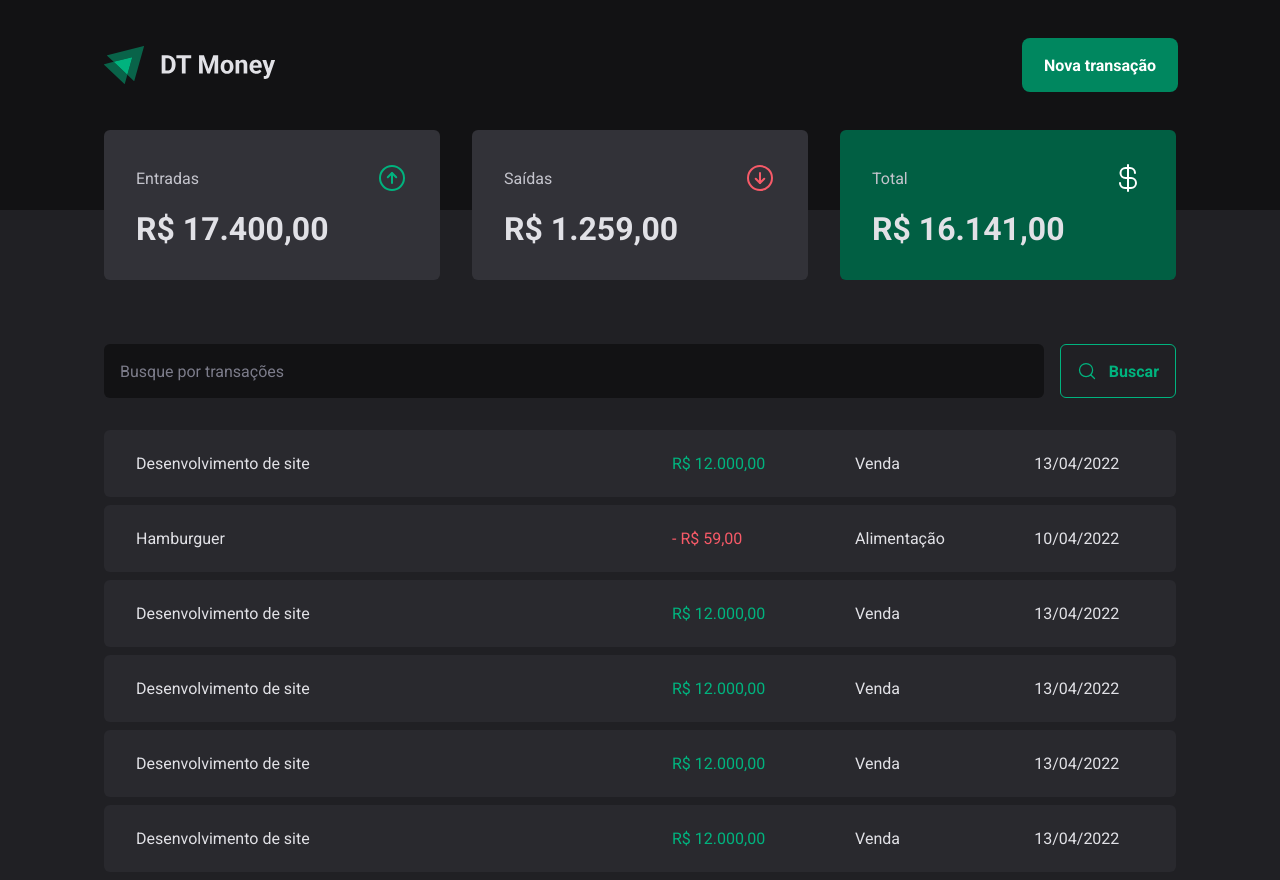
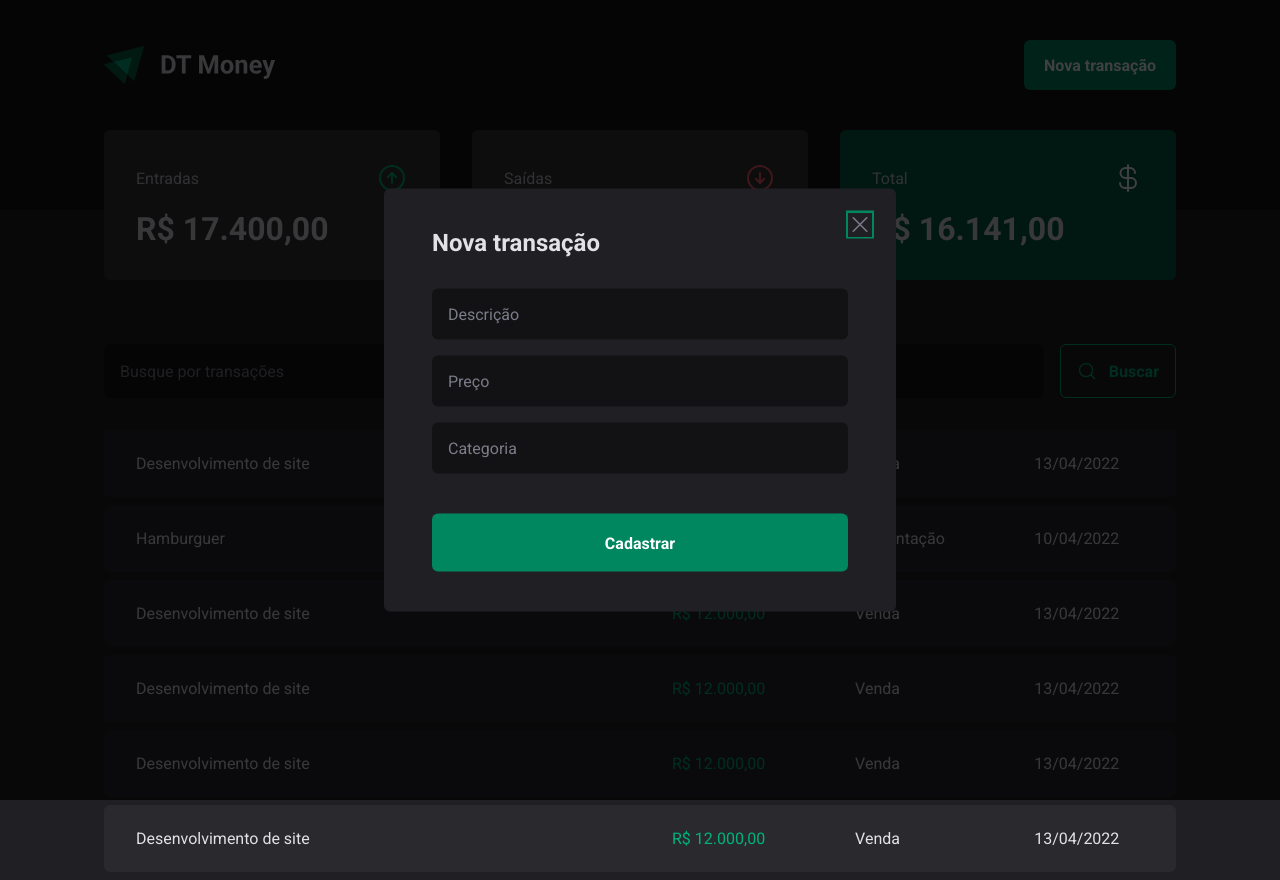
Before and after one commit to BrunoCaputo/dt-money, a React (Vite) app: page / in a window 1280 px wide. Both pictures are taken after a click on the button "Nova transação". Built offline with nearby package versions, Linux system fonts and the light colour scheme.

Commit message:
feat: New transaction modal

```diff
--- a/package.json
+++ b/package.json
@@ -10,6 +10,7 @@
     "preview": "vite preview"
   },
   "dependencies": {
+    "@radix-ui/react-dialog": "^1.1.1",
     "phosphor-react": "^1.4.1",
     "react": "^18.3.1",
     "react-dom": "^18.3.1",
--- a/src/components/Header/index.tsx
+++ b/src/components/Header/index.tsx
@@ -1,4 +1,7 @@
+import * as Dialog from "@radix-ui/react-dialog";
+
 import { HeaderContainer, HeaderContent, NewTransactionButton } from "./styles";
+import { NewTransactionModal } from "../NewTransactionModal";
 
 import logoImg from "../../assets/logo.svg";
 
@@ -8,7 +11,13 @@
       <HeaderContent>
         <img src={logoImg} alt="" />
 
-        <NewTransactionButton>Nova transação</NewTransactionButton>
+        <Dialog.Root>
+          <Dialog.Trigger asChild>
+            <NewTransactionButton>Nova transação</NewTransactionButton>
+          </Dialog.Trigger>
+
+          <NewTransactionModal />
+        </Dialog.Root>
       </HeaderContent>
     </HeaderContainer>
   );
--- /dev/null
+++ b/src/components/NewTransactionModal/index.tsx
@@ -0,0 +1,28 @@
+import * as Dialog from "@radix-ui/react-dialog";
+import { X } from "phosphor-react";
+
+import { CloseButton, Content, Overlay } from "./styles";
+
+export function NewTransactionModal() {
+  return (
+    <Dialog.Portal>
+      <Overlay />
+
+      <Content>
+        <Dialog.Title>Nova transação</Dialog.Title>
+
+        <CloseButton>
+          <X size={24} />
+        </CloseButton>
+
+        <form action="">
+          <input type="text" placeholder="Descrição" required />
+          <input type="number" placeholder="Preço" required />
+          <input type="text" placeholder="Categoria" required />
+
+          <button type="submit">Cadastrar</button>
+        </form>
+      </Content>
+    </Dialog.Portal>
+  );
+}
--- /dev/null
+++ b/src/components/NewTransactionModal/styles.ts
@@ -0,0 +1,73 @@
+import * as Dialog from "@radix-ui/react-dialog";
+import styled from "styled-components";
+
+const Overlay = styled(Dialog.Overlay)`
+  position: fixed;
+  width: 100vw;
+  height: 100vh;
+  inset: 0;
+  background: rgba(0, 0, 0, 0.75);
+`;
+
+const Content = styled(Dialog.Content)`
+  min-width: 32rem;
+  border-radius: 6px;
+  padding: 2.5rem 3rem;
+  background: ${({ theme }) => theme["gray-800"]};
+
+  position: fixed;
+  top: 50%;
+  left: 50%;
+  transform: translate(-50%, -50%);
+
+  form {
+    margin-top: 2rem;
+
+    display: flex;
+    flex-direction: column;
+    gap: 1rem;
+
+    input {
+      border-radius: 6px;
+      border: none;
+      background: ${({ theme }) => theme["gray-900"]};
+      color: ${({ theme }) => theme["gray-300"]};
+      padding: 1rem;
+
+      &::placeholder {
+        color: ${({ theme }) => theme["gray-500"]};
+      }
+    }
+
+    button[type="submit"] {
+      height: 58px;
+      border: none;
+      background: ${({ theme }) => theme["green-500"]};
+      color: ${({ theme }) => theme.white};
+      font-weight: bold;
+      padding-inline: 1.25rem;
+      border-radius: 6px;
+      margin-top: 1.5rem;
+      cursor: pointer;
+
+      &:hover {
+        background: ${({ theme }) => theme["green-700"]};
+        transition: background-color 0.2s;
+      }
+    }
+  }
+`;
+
+const CloseButton = styled(Dialog.Close)`
+  position: absolute;
+  background: transparent;
+  border: none;
+  top: 1.5rem;
+  right: 1.5rem;
+  line-height: 0;
+
+  cursor: pointer;
+  color: ${({ theme }) => theme["gray-500"]};
+`;
+
+export { CloseButton, Content, Overlay };
```
